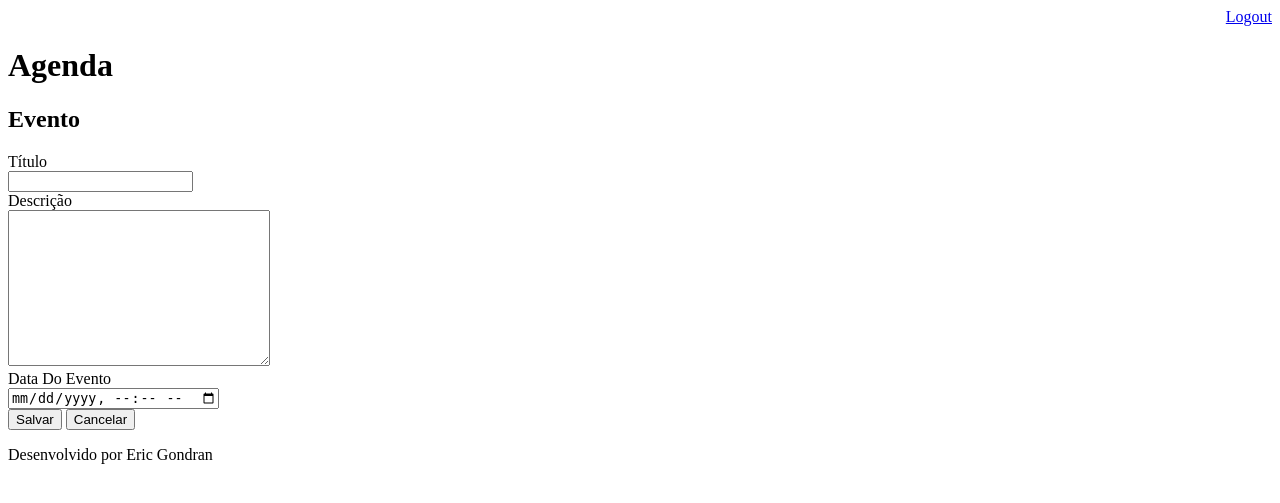
After one commit to ericgondran/agenda, a Django app: page /agenda/evento/ in a window 1280 px wide. The commit adds this page. Shown: the top 503 px of the page. Run offline with Django 4.2, Linux system fonts and the light colour scheme; a user stored in the database is signed in.

Commit message:
Incluindo template para inserção de eventos da agenda. Incluido o gitignore.

```diff
--- a/agenda/urls.py
+++ b/agenda/urls.py
@@ -22,8 +22,10 @@ from core import views
 urlpatterns = [
     path("admin/", admin.site.urls),
     path('agenda/', views.lista_eventos),
+    path('agenda/evento/', views.evento),
+    path('agenda/evento/submit', views.submit_evento),
     path('', RedirectView.as_view(url="/agenda/")),
     path('login/', views.login_user),
     path('login/submit', views.submit_login),
-    path('logout/', views.logout_user),
+    path('logout/', views.logout_user)
 ]
--- a/core/views.py
+++ b/core/views.py
@@ -15,9 +15,7 @@ def submit_login(request):
     if request.POST:
         username = request.POST.get('username')
         password = request.POST.get('password')
-        print(username, password)
         usuario = authenticate(username=username, password=password)
-        print(usuario)
         if usuario is not None:
             login(request, usuario)
             return redirect('/')
@@ -31,3 +29,20 @@ def lista_eventos(request):
     evento = Evento.objects.filter(usuario=usuario)
     dados = {'eventos':evento}
     return render(request, 'agenda.html', dados)
+
+@login_required(login_url='/login/')
+def evento(request):
+    return render(request, 'evento.html')
+
+@login_required(login_url='/login/')
+def submit_evento(request):
+    if request.POST:
+        titulo = request.POST.get('titulo')
+        descricao = request.POST.get('descricao')
+        data_evento = request.POST.get('data_evento')
+        usuario = request.user
+        Evento.objects.create(titulo=titulo,
+                              descricao=descricao,
+                              data_evento=data_evento,
+                              usuario=usuario)
+    return redirect('/')
--- a/templates/agenda.html
+++ b/templates/agenda.html
@@ -2,7 +2,9 @@
 
 {% block  content %}
     <h2>Agendamentos</h2>
-
+    <a href="evento/">
+        <button type="button">Novo Evento</button>
+    </a>
 
     <ul>
         {% for evento in eventos %}
--- /dev/null
+++ b/templates/evento.html
@@ -0,0 +1,26 @@
+{% extends "model-page.html" %}
+
+{% block  content %}
+    <h2>Evento</h2>
+    <form action="submit" method="POST">
+        {% csrf_token %}
+        <label>Título</label>
+        <br>
+        <input type="text" name="titulo" required>
+        <br>
+        <label>Descrição</label>
+        <br>
+        <textarea name="descricao" cols="30" rows="10"></textarea>
+        <br>
+        <label>Data Do Evento</label>
+        <br>
+        <input type="datetime-local" name="data_evento" required>
+        <br>
+        <button type="submit">Salvar</button>
+        <a href="/">
+            <button type="button">Cancelar</button>
+        </a>
+    </form>
+
+
+{% endblock %}
```
Also changed, not shown: 1 other file.
